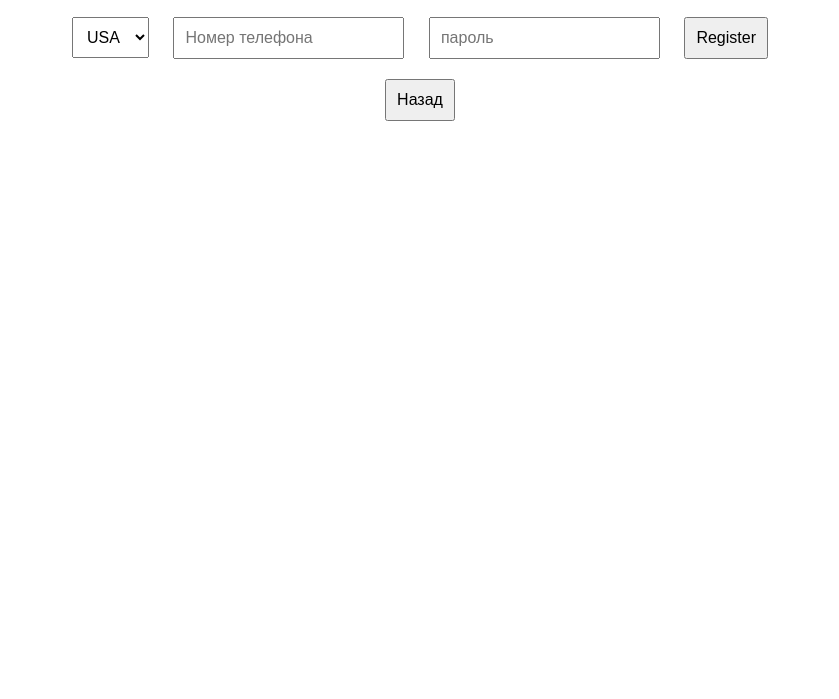
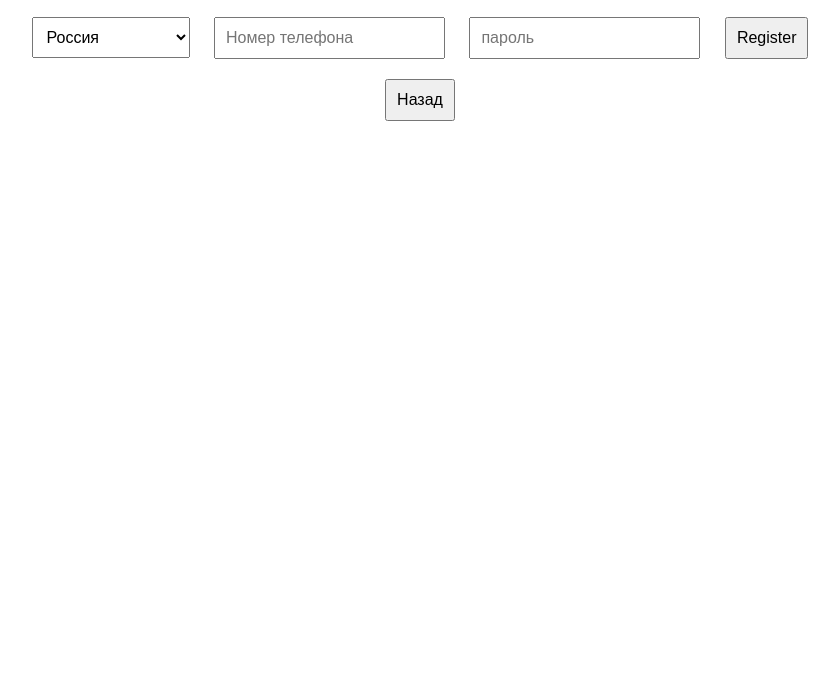
Before and after one commit to pixelatee/website, a plain HTML site: page register.html in a window 1280 px wide. Shown: the part 101-800 px from the top of the page, without its empty margins (220-1059 px from the left). Drawn offline with Linux system fonts and the light colour scheme.

Commit message:
Update register.html

```diff
--- a/register.html
+++ b/register.html
@@ -9,11 +9,18 @@
 <body>
     <h1>Register</h1>
     <form id="registerForm">
-        <select name="country">
-            <option value="USA">USA</option>
-            <option value="India">India</option>
-            <!-- Другие страны -->
-        </select>
+        <select id="country" name="country" required>
+    <option value="RU">Россия</option>
+    <option value="US">США</option>
+    <option value="FR">Франция</option>
+    <option value="DE">Германия</option>
+    <option value="CN">Китай</option>
+    <option value="IN">Индия</option>
+    <option value="JP">Япония</option>
+    <option value="BR">Бразилия</option>
+    <option value="ZA">Южная Африка</option>
+</select>
+
         <input type="tel" name="phone" placeholder="Номер телефона" required>
         <input type="password" name="password" placeholder="пароль" required>
         <button type="submit">Register</button>
```
